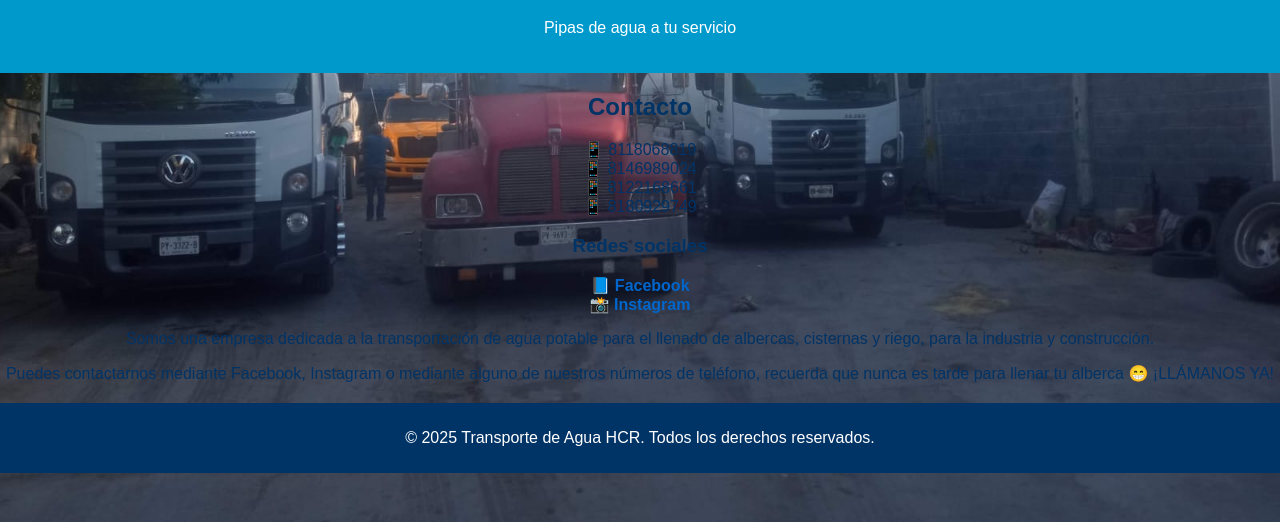
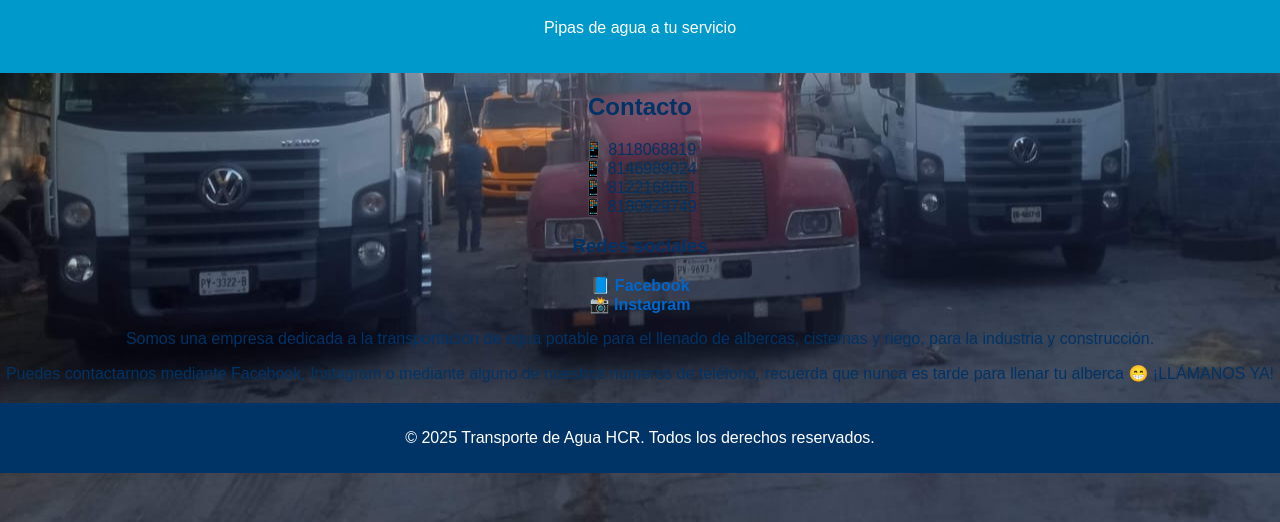
Before and after one commit to shadowkillerstudios/HCR, a plain HTML site: page index.html in a window 1280 px wide. Shown: the part 278-800 px from the top of the page. Drawn offline with Linux system fonts and the light colour scheme.

Commit message:
Update estilos.css

```diff
--- a/estilos.css
+++ b/estilos.css
@@ -43,7 +43,6 @@ body {
     background-image: url('pipa 1.jpg');
     background-position: left center;  /* Imagen en el lado izquierdo */
     background-repeat: no-repeat;
-    background-size: cover;  /* Para cubrir el área completa */
 }
 
 .side-image {
```
